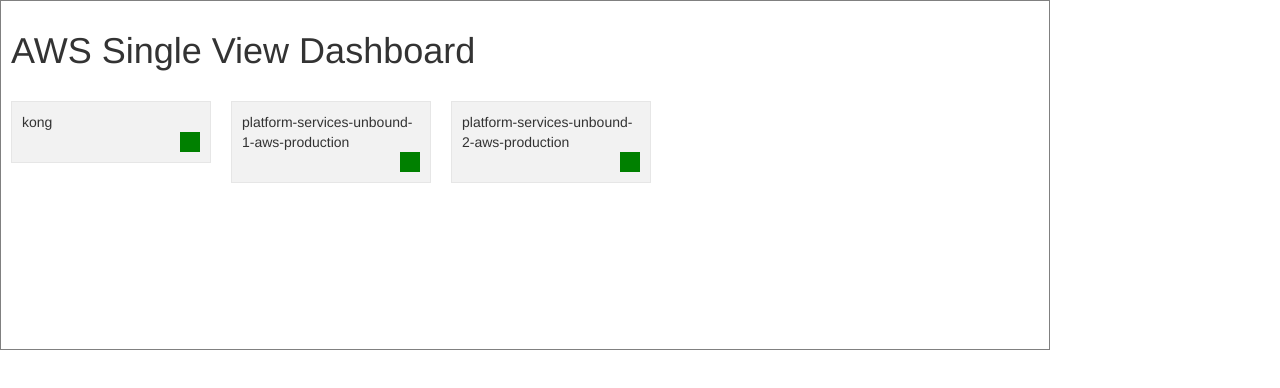
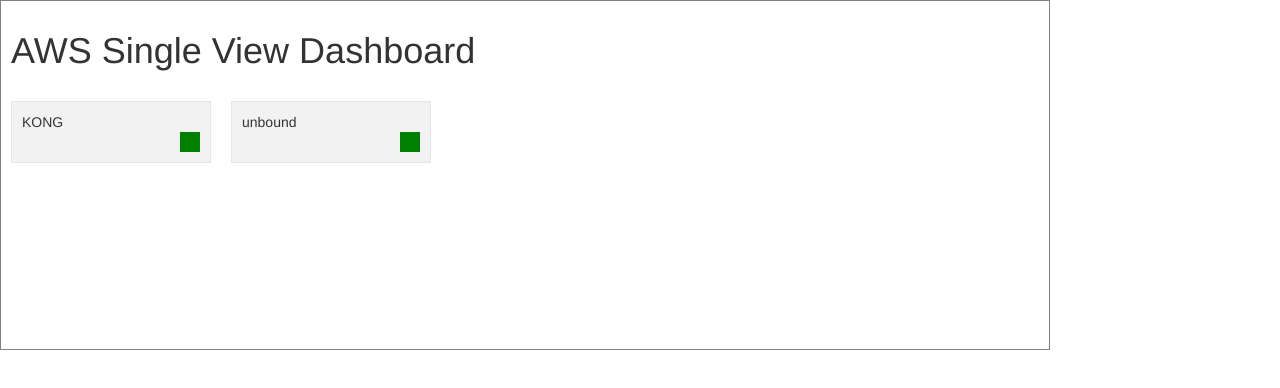
Before and after one commit to KrishKaruna/SingleViewDashboard, a plain HTML site: page index.html in a window 1280 px wide. Drawn offline with nearby package versions, Linux system fonts and the light colour scheme.

Commit message:
Update index.html
Updated new index

```diff
--- a/index.html
+++ b/index.html
@@ -1,4 +1,4 @@
- <!DOCTYPE html>
+<!DOCTYPE html>
 <html lang="en">
 <head>
 <title>AWS Single View Dashboard</title>
@@ -158,16 +158,18 @@ var table_body = '<div class="table-responsive"><table class="table"><thead><tr>
             table_body+='</tbody></table></div>';
           $('#tableDiv').html(table_body);
 }
+	var currentdate = new Date();
+var datestr = currentdate.getDate().toString() + (currentdate.getMonth()+1).toString()  + currentdate.getFullYear().toString() + currentdate.getHours().toString() + currentdate.getMinutes().toString() + currentdate.getSeconds().toString();
 
-var myObj;
+	var myObj;
 		$(document).ready(function () {
 			$.ajax({
 				type: "GET",
-				url: "output.txt",
+				url: "output.json?date="+datestr,
 				success: function (data) {
 
-					myObj = JSON.parse(data);
-					showObjectjQuery(myObj);
+					//myObj = JSON.parse(data);
+					showObjectjQuery(data);
 
 				},
 				error: function(x,y,z){
```
